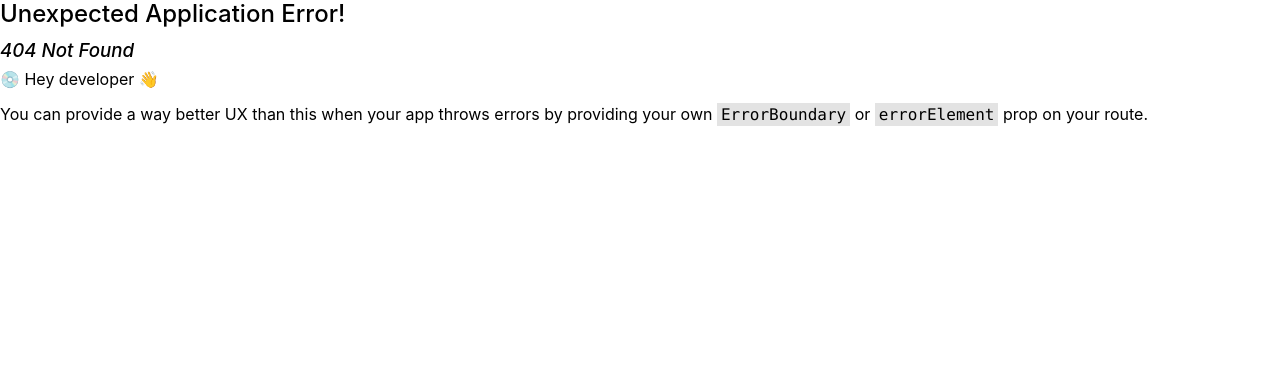
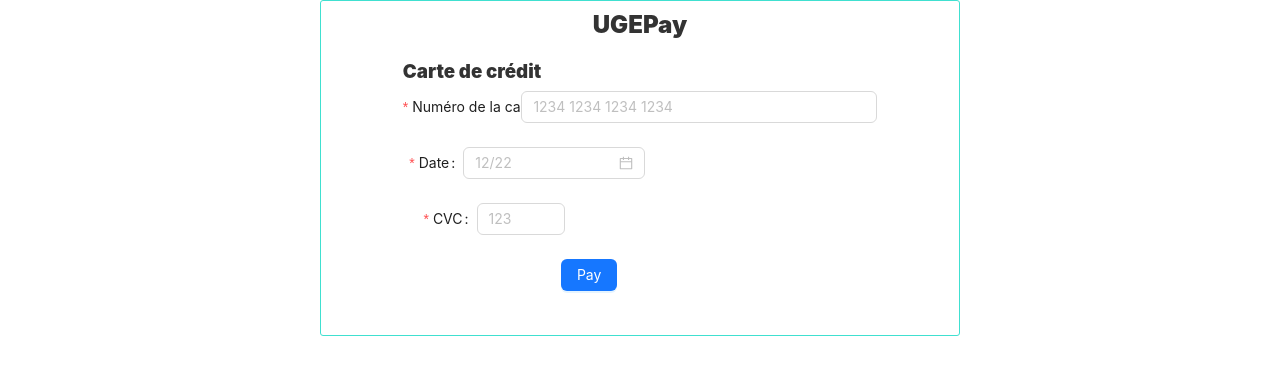
Before and after one commit to NewMeeh/ProjectWebServices, a React (Create React App) app in the folder front/: page /pay in a window 1280 px wide. Before the commit this address had no page. Shown: the top 374 px of the page. Built offline with nearby package versions, Linux system fonts and the light colour scheme.

Commit message:
Y'a le payement

```diff
--- a/front/src/Login.jsx
+++ b/front/src/Login.jsx
@@ -10,7 +10,16 @@ export const Login = () => {
     const handleRegisterClick = () => navigate("/register", { replace: true });
 
     const onFinish = (values: any) => {
-        console.log('Success:', values);
+        //DoTheLoginThing + add token to localStorage
+        const requestOptions = {
+            method: 'POST',
+            headers: { 'Content-Type': 'application/json' },
+            body: JSON.stringify({ username: values.username, password: values.password})
+        };
+        fetch('https://localhost:1080/login', requestOptions)
+            .then(response => response.json())
+            .then(data => this.setState({ postId: data.id }));
+        console.log('Success:ll');
     };
 
     const onFinishFailed = (errorInfo: any) => {
--- /dev/null
+++ b/front/src/Payment.jsx
@@ -0,0 +1,121 @@
+import { Button, Checkbox, Form, Input, InputNumber, Tooltip, DatePicker, Group } from 'antd';
+import 'antd/dist/reset.css';
+import "./index.css";
+import {useEffect} from "react";
+import {getToken} from './index'
+import { useNavigate } from 'react-router-dom';
+
+export const Payment = () => {
+
+    const requestOptions = {
+        method: 'POST',
+        headers: { 'Content-Type': 'application/json' },
+        body: JSON.stringify({ title: 'React POST Request Example' })
+    };
+
+    const NumericInput = (props) => {
+        const {value, onChange} = props;
+        const handleChange = (e) => {
+            const {value: inputValue} = e.target;
+            const reg = /^-?\d*(\.\d*)?$/;
+            if (reg.test(inputValue) || inputValue === '' || inputValue === '-') {
+                onChange(inputValue);
+            }
+        };
+
+        // '.' at the end or only '-' in the input box.
+        const handleBlur = () => {
+            let valueTemp = value;
+            if (value.charAt(value.length - 1) === '.' || value === '-') {
+                valueTemp = value.slice(0, -1);
+            }
+            onChange(valueTemp.replace(/0*(\d+)/, '$1'));
+        };
+
+        return (
+            <Tooltip trigger={['focus']} placement="topLeft" overlayClassName="numeric-input">
+                <Input
+                    {...props}
+                    onChange={handleChange}
+                    onBlur={handleBlur}
+                    maxLength={16}
+                />
+            </Tooltip>
+        );
+    }
+
+    const navigate = useNavigate();
+    useEffect(() => {
+        if (!getToken()) {
+            //navigate("/login");
+        }
+    });
+
+    const onFinish = (values: any) => {
+        //DoTheLoginThing + add token to localStorage
+        var j = JSON.stringify({ username: values.username, password: values.password})
+        console.log('Success:', j);
+    };
+
+    const monthFormat = 'MM/YY';
+
+    const onFinishFailed = (errorInfo: any) => {
+        console.log('Failed:', errorInfo);
+    };
+
+    return(
+        <div style={{"margin": "auto","width":" 50%","padding": "10px", "border":"1px solid turquoise", "borderRadius":"3px"}}>
+            <h2 style={{"textAlign":"center","fontWeight":"900", "color":"#333333"}}>UGEPay</h2>
+            <div style={{"margin": "auto","width":" 80%","padding": "10px"}}>
+                <h3 style={{"fontWeight":"900", "color":"#333333"}}>Carte de crédit</h3>
+                <Form
+                    name="basic"
+                    labelCol={{ span: 6 }}
+                    wrapperCol={{ span: 22 }}
+                    initialValues={{ remember: true }}
+                    onFinish={onFinish}
+                    onFinishFailed={onFinishFailed}
+                    autoComplete="off">
+
+                    <Form.Item
+                        label="Numéro de la carte"
+                        name="username"
+                        rules={[{ required: true, message: 'Please input your cardNumber!' }]}
+                    >
+                        <NumericInput placeholder="1234 1234 1234 1234"/>
+                    </Form.Item>
+                    <Input.Group compact>
+                        <Form.Item
+                            label="Date"
+                            name="expDate"
+                            rules={[{ required: true, message: 'Please input your expiration date!' }]}
+                        >
+                            <DatePicker format={monthFormat} picker="month" placeholder="12/22"/>
+                        </Form.Item>
+
+                        <Form.Item
+                            label="CVC"
+                            name="cvc"
+                            rules={[{ required: true, message: 'Please input your cvc!' }]}
+                        >
+                            <NumericInput
+                                style={{
+                                    width: '40%',
+                                }}
+                                placeholder="123"
+                            />
+                        </Form.Item>
+                    </Input.Group>
+
+                    <Form.Item wrapperCol={{ offset: 8, span: 16 }}>
+                        <Button type="primary" htmlType="submit"
+                        style={{}}>
+                            Pay
+                        </Button>
+                    </Form.Item>
+                </Form>
+            </div>
+
+        </div>
+    );
+}
--- a/front/src/index.js
+++ b/front/src/index.js
@@ -2,6 +2,7 @@ import { createRoot } from "react-dom/client";
 import { createBrowserRouter, RouterProvider } from "react-router-dom";
 import {Main} from './Main'
 import {Login, Register} from './Login'
+import {Payment} from './Payment'
 
 export function getToken(){
     const token = localStorage.getItem('token');
@@ -14,7 +15,8 @@ export function getToken(){
 const router = createBrowserRouter([
     {path: "/", element: <Main/>,},
     {path: "/login", element: <Login/>},
-    {path: "/register", element: <Register/>}
+    {path: "/register", element: <Register/>},
+    {path: "/pay", element: <Payment/>}
 ]);
 
 const root = createRoot(document.getElementById("root"));
```
